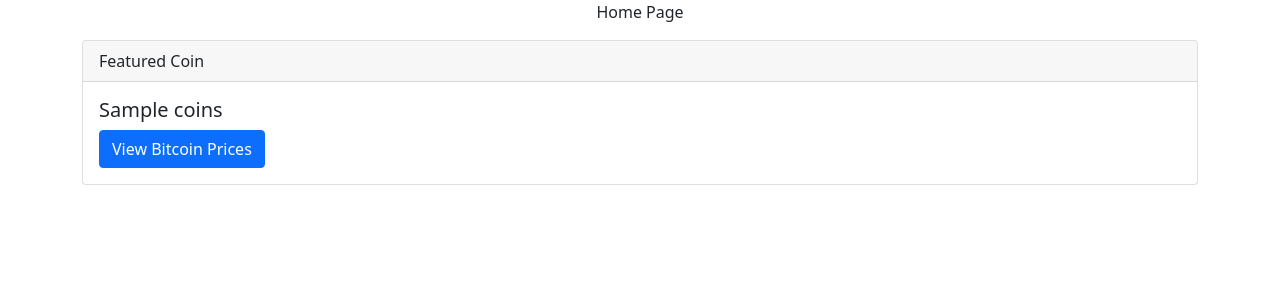
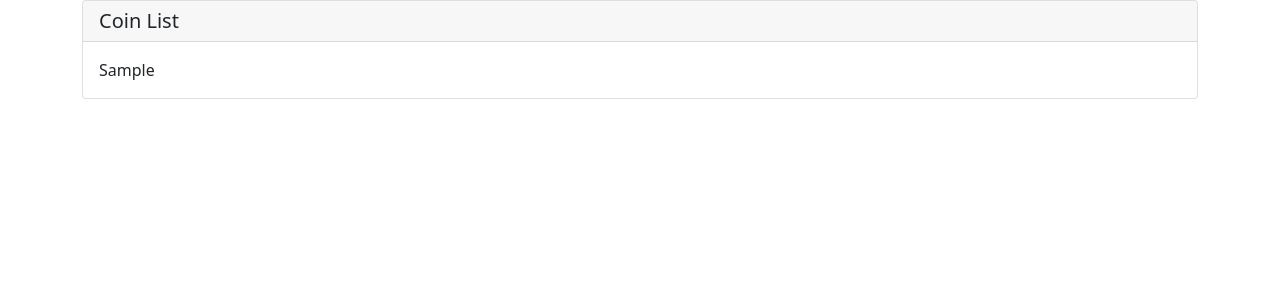
Before and after one commit to MazinAshfaq/PythonCrypto, a Flask app: template final/templates/home.html in a window 1280 px wide. Shown: the part 56-356 px from the top of the page. Run offline with Flask 2, Linux system fonts and the light colour scheme; the template is opened without the code that fills it: most values are stand-ins (such as "Sample title", 1, 10 or a date in 2020); parts of the project's set-up code (start-up, migrations or seed data) failed here and were passed over.

Commit message:
Created main list of coins

```diff
--- a/final/app.py
+++ b/final/app.py
@@ -5,8 +5,8 @@ app = Flask(__name__)
 
 @app.route("/")
 def home():
-    data = functions.fetchCoins()
-    return render_template("home.html", coins = data)
+    coinTable = functions.fetchCoins()
+    return render_template("home.html", coinTable = coinTable)
 
 @app.route("/Charts")
 def chart():
--- a/final/templates/base.html
+++ b/final/templates/base.html
@@ -54,7 +54,6 @@
     </nav>
     <!-- Main content for any page -->
     {% block content %} {%endblock%}
-    <!-- I could also add a footer here -->
     <!-- Link bootstrap scripts -->
     <script
       src="https://cdn.jsdelivr.net/npm/bootstrap@5.1.3/dist/js/bootstrap.bundle.min.js"
--- a/final/templates/home.html
+++ b/final/templates/home.html
@@ -1,28 +1,54 @@
 {% extends "base.html" %}
 {%block content%}
   <body>
-
     <div class="container">
-      <figure class="text-center"> Home Page</figure>
       <div class="row">
         <div class="col-sm">
+
           <div class="card">
-            <div class="card-header">
-              Featured Coin
-            </div>
+            <h5 class="card-header">Coin List</h5>
             <div class="card-body">
-              <h5 class="card-title">{{coins}}</h5>
-              <a href="{{ url_for('chart')}}" class="btn btn-primary">View Bitcoin Prices</a>
+
+              {{coinTable | safe}}
+               <!-- <table class="table">
+            <thead class="thead-light">
+              <tr>
+                <th scope="col">Coin-Name</th>
+                <th scope="col">Current-Price</th>
+              </tr>
+            </thead>
+            <tbody id="mytable">
+              {% for coin in coinList %}
+              <tr>
+                <td>{{ coin.id }}</td>
+                <td>{{ coin.current_price }}</td>
+              </tr>
+            {% endfor %}
+            </tbody>
+          </table> -->
             </div>
           </div>
         </div>
+    <!-- <script>
+
+      buildTable()
 
 
-    <script
-      src="https://cdn.jsdelivr.net/npm/bootstrap@5.1.3/dist/js/bootstrap.bundle.min.js"
-      integrity="sha384-ka7Sk0Gln4gmtz2MlQnikT1wXgYsOg+OMhuP+IlRH9sENBO0LRn5q+8nbTov4+1p"
-      crossorigin="anonymous"
-    ></script>
+      function buildTable(){
+
+      let table = document.getElementById('mytable')
+
+      let data = {{coinsDataArray}}
+
+      for(let i = 0; i < data.length; i++){
+        let row = `<tr>
+          <td> {data[i].id} </td>
+          <td> {data[i].current_price} </td>
+        </tr>`
+        table.innerHTML += row
+      }
+    }
+    </script> -->
   </body>
 </html>
 {%endblock%}
```
Also changed, not shown: final/functions.py (+10 -4 lines).
